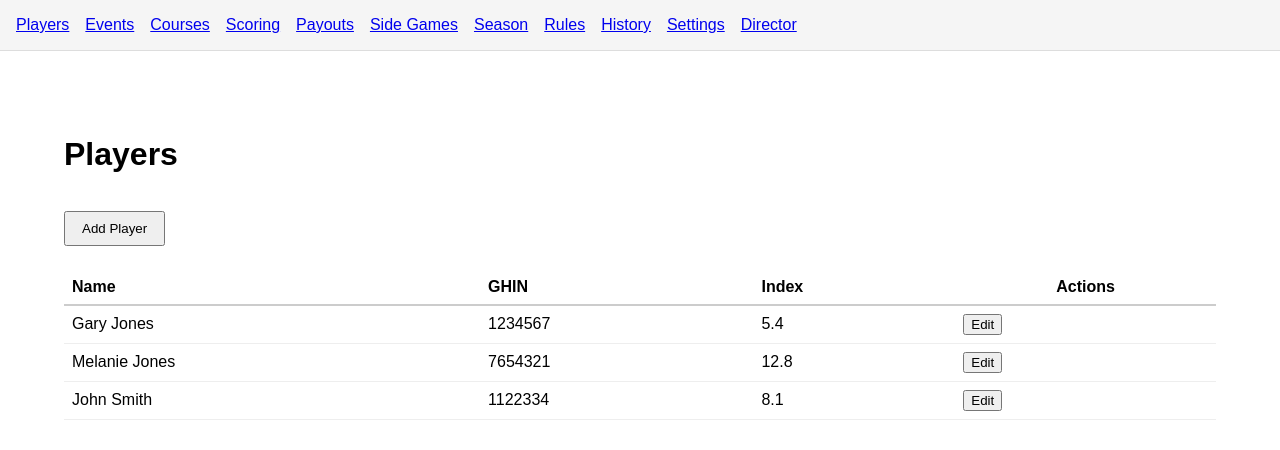
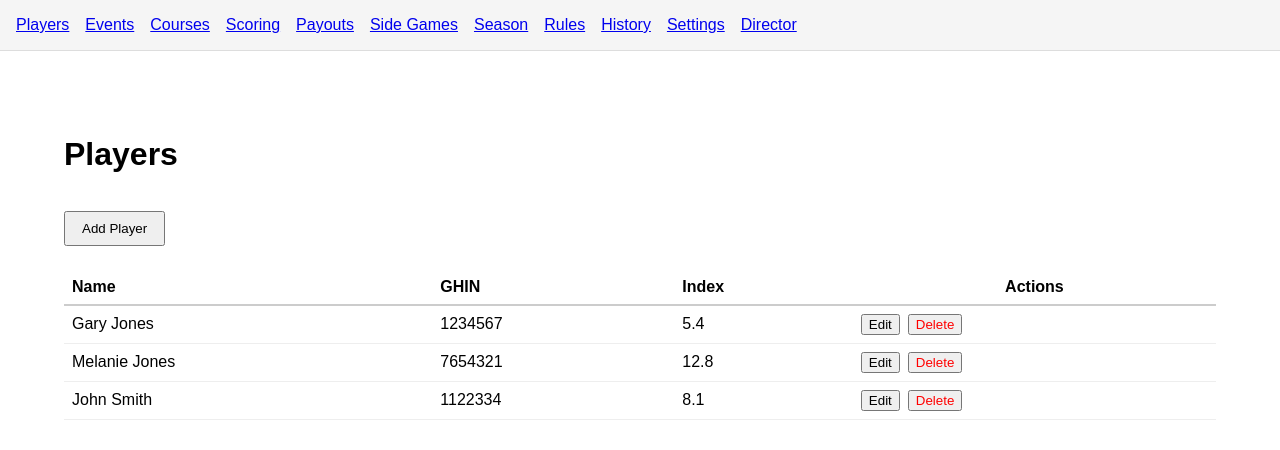
Before and after one commit to Jonesy55-Golf/Golf-Platform, a Next.js app: page /players in a window 1280 px wide. Shown: the top 450 px of the page. Built offline with nearby package versions, Linux system fonts and the light colour scheme.

Commit message:
Add Player Delete

```diff
--- a/app/players/page.tsx
+++ b/app/players/page.tsx
@@ -55,6 +55,10 @@ export default function PlayersPage() {
 
     setEditingId(null);
     setEditPlayer({ name: "", ghin: "", index: "" });
+  };
+
+  const deletePlayer = (id: number) => {
+    setPlayers(players.filter((p) => p.id !== id));
   };
 
   return (
@@ -151,7 +155,12 @@ export default function PlayersPage() {
                   <td style={{ borderBottom: "1px solid #eee", padding: "0.5rem" }}>{player.ghin}</td>
                   <td style={{ borderBottom: "1px solid #eee", padding: "0.5rem" }}>{player.index}</td>
                   <td style={{ borderBottom: "1px solid #eee", padding: "0.5rem" }}>
-                    <button onClick={() => startEdit(player)}>Edit</button>
+                    <button onClick={() => startEdit(player)} style={{ marginRight: "0.5rem" }}>
+                      Edit
+                    </button>
+                    <button onClick={() => deletePlayer(player.id)} style={{ color: "red" }}>
+                      Delete
+                    </button>
                   </td>
                 </>
               )}
```
